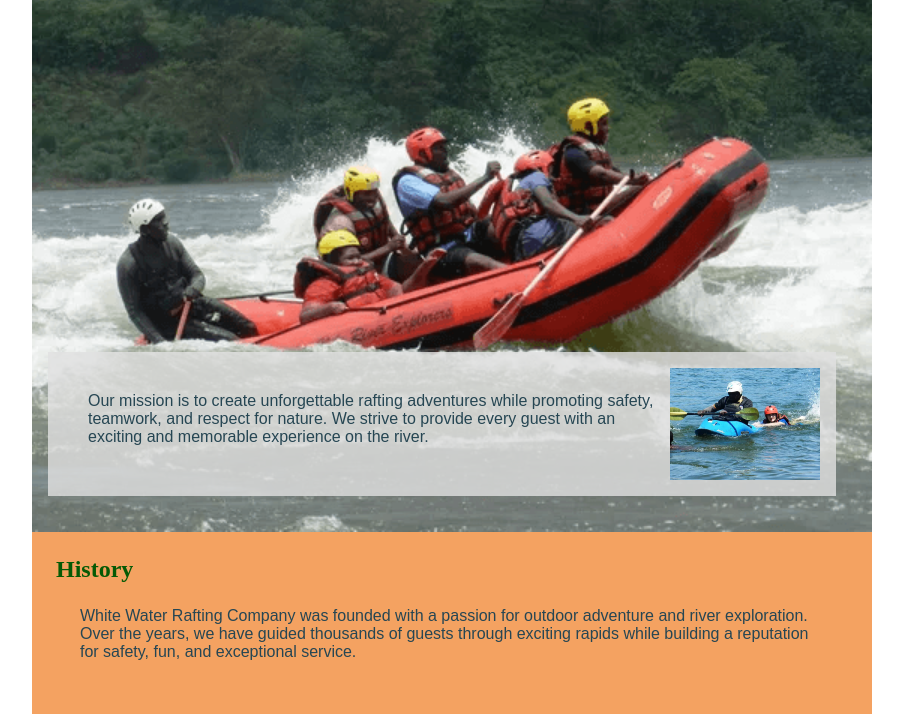
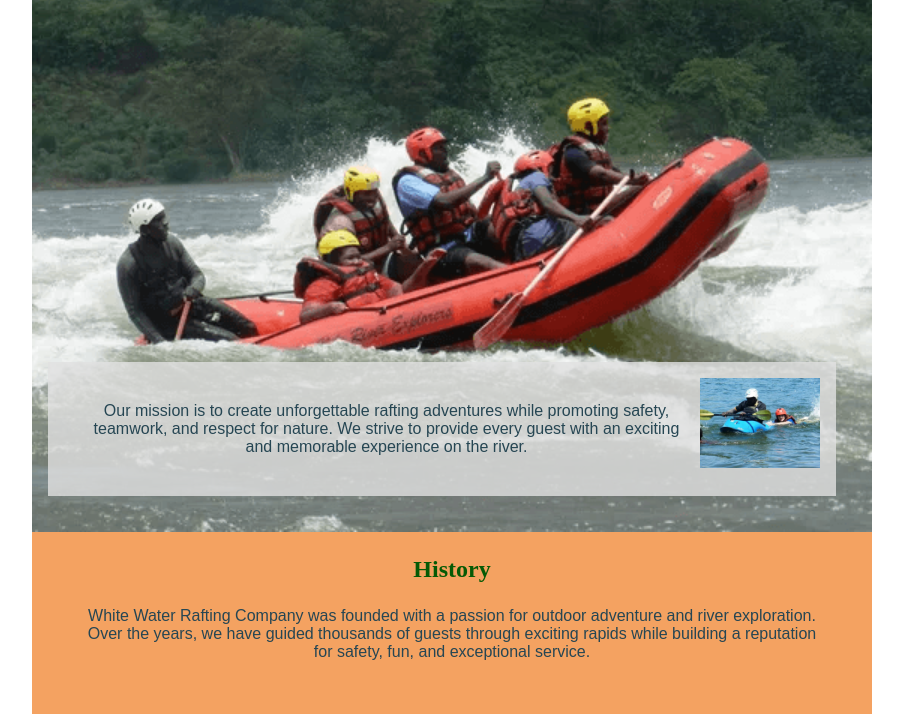
Before and after one commit to BarffourJoseph/wdd130, a plain HTML site: page wwr/about.html in a window 1280 px wide. Shown: the part 210-924 px from the top of the page, without its empty margins (188-1091 px from the left). Drawn offline with Linux system fonts and the light colour scheme.

Commit message:
css changes

```diff
--- a/wwr/styles/rafting.css
+++ b/wwr/styles/rafting.css
@@ -52,6 +52,7 @@ section,
 article {
     margin: 16px;
     padding: 8px;
+    text-align: center;
 }
 
 .socialmedia a {
@@ -90,7 +91,7 @@ article {
 .hero article img {
     float: right;
     margin-left: 15px;
-    width: 150px;
+    width: 120px;
 }
 
 * {
```
